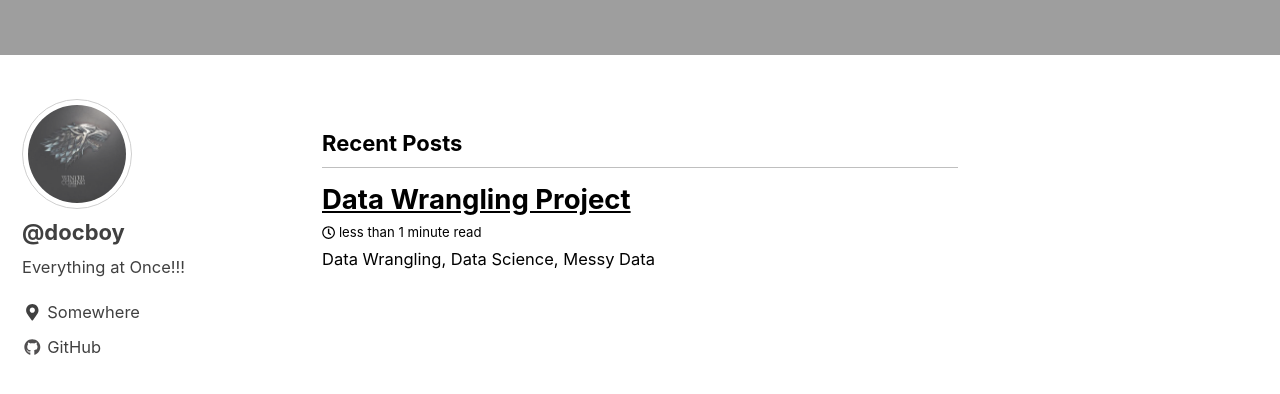
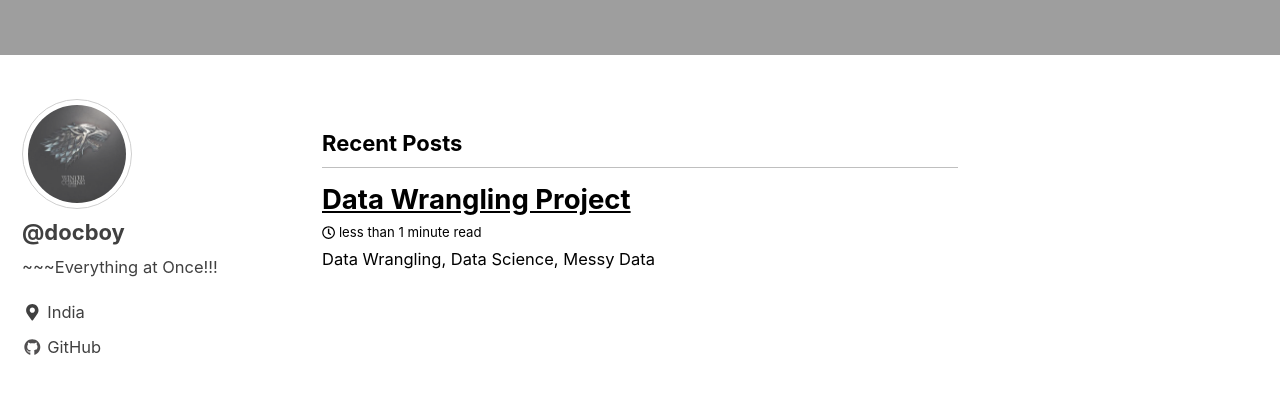
Before and after one commit to atdocboy/atdocboy.github.io, a Jekyll site: the page built from index.html, in a window 1280 px wide and 900 px high, scrolled down 1005 px. Shown: the top 394 px of the window. Built offline with Jekyll 4.4.1, drawn with Linux system fonts in a browser that asks for light colours; nearby versions of some CDN libraries; the list of posts is cut into pages by our own code.

Commit message:
updated_configfile

```diff
--- a/_config.yml
+++ b/_config.yml
@@ -86,8 +86,8 @@ analytics:
 author:
   name             : "@docboy"
   avatar           : "/images/profile.jpeg" # path of avatar image, e.g. "/assets/images/bio-photo.jpg"
-  bio              : "Everything at Once!!!"
-  location         : "Somewhere"
+  bio              : "~~~Everything at Once!!!"
+  location         : "India"
   email            :
   uri              :
   home             : # null (default), "absolute or relative url to link to author home"
```
